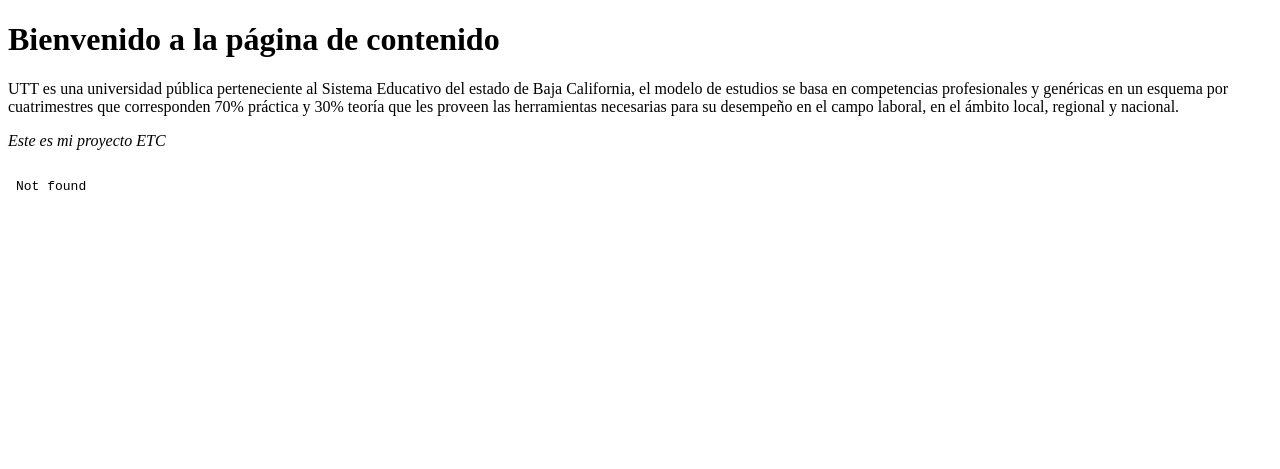
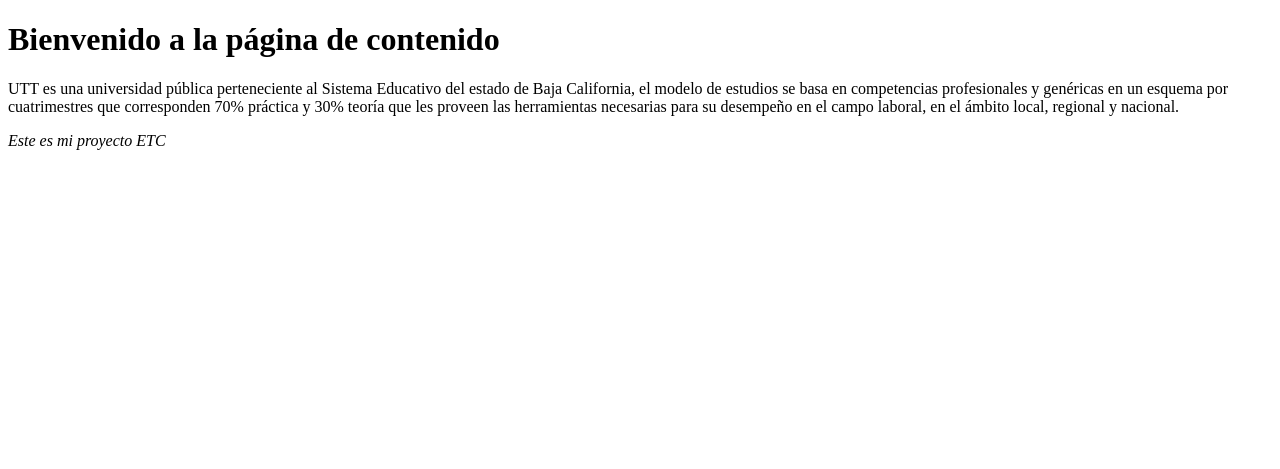
Before and after one commit to lauro86/utt2023e, a plain HTML site: page contenido.html in a window 1280 px wide. Drawn offline with Linux system fonts and the light colour scheme.

Commit message:
Update contenido.html

```diff
--- a/contenido.html
+++ b/contenido.html
@@ -8,7 +8,7 @@
     <h1>Bienvenido a la página de contenido</h1>
     <p>UTT es una universidad pública perteneciente al Sistema Educativo del estado de Baja California, el modelo de estudios se basa en competencias profesionales y genéricas en un esquema por cuatrimestres que corresponden 70% práctica y 30% teoría que les proveen las herramientas necesarias para su desempeño en el campo laboral, en el ámbito local, regional y nacional.</p>
     <i><p>Este es mi proyecto ETC</p></i>
-    <iframe src="texto.html" width="400" height="300" frameborder="0"></iframe>
+
 
 
 </body>
```
